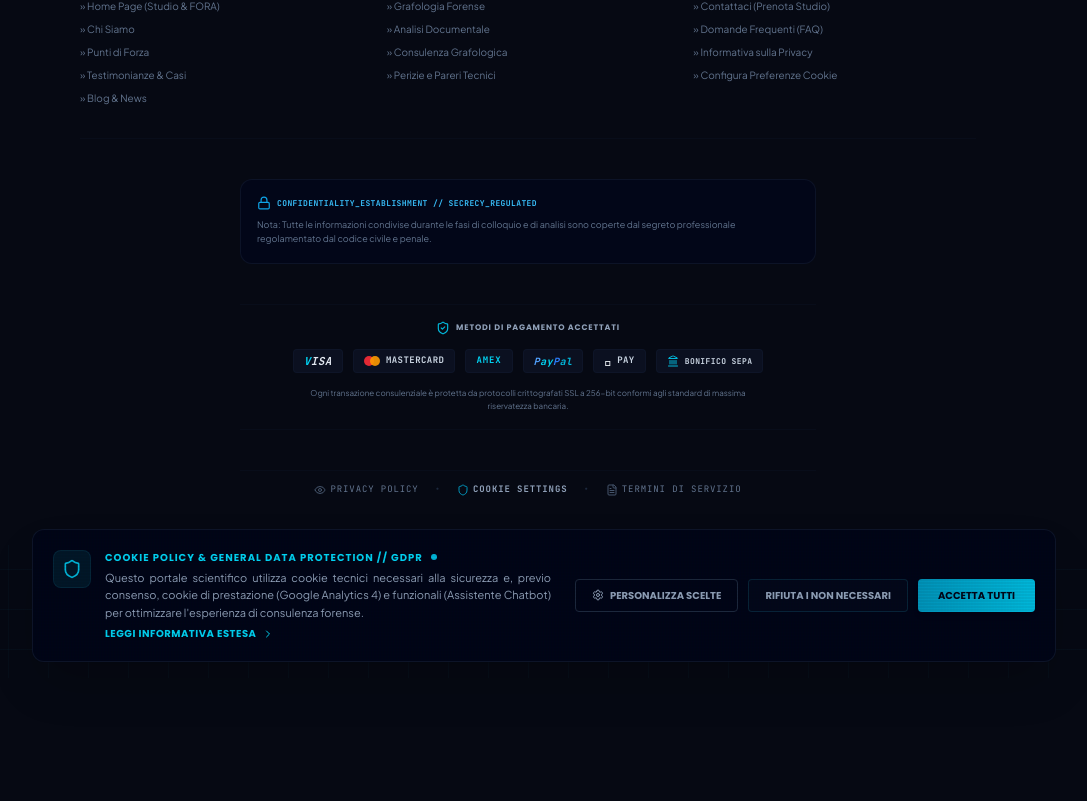
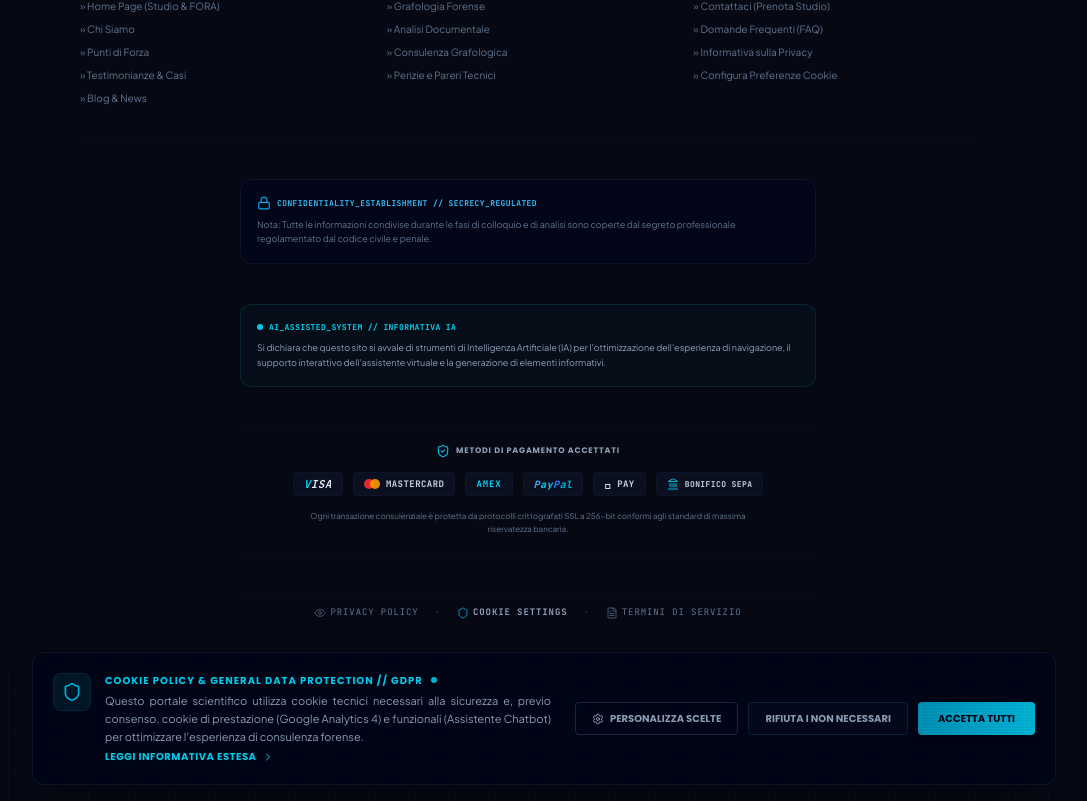
Before and after one commit to Facilissimoweb/Elena-Angelini-Criminologa-Studio, a React (Vite) app: page / in a window 1280 px wide. Shown: the part 3031-3832 px from the top of the page, without its empty margins (112-1199 px from the left). Before the commit the page ends 3709 px from the top, so only its background shows below. Built offline with nearby package versions, Linux system fonts and the light colour scheme.

Commit message:
feat(footer): add AI disclosure notice
Include an informative notice in the footer regarding the use of Artificial Intelligence systems on the website for user experience and support.

```diff
--- a/src/components/Footer.tsx
+++ b/src/components/Footer.tsx
@@ -181,6 +181,20 @@ export default function Footer({ lang, onOpenLegal, onNavigate }: FooterProps) {
           </p>
         </div>
 
+        {/* AI Declaration Notice */}
+        <div className="max-w-xl mx-auto p-4 bg-cyan-950/10 border border-cyan-900/40 rounded-xl space-y-2 text-left">
+          <div className="flex items-center space-x-1.5 text-cyan-400 font-bold uppercase tracking-wider text-[8px]">
+            <span className="w-1.5 h-1.5 rounded-full bg-cyan-400 animate-pulse shrink-0" />
+            <span>AI_ASSISTED_SYSTEM // INFORMATIVA IA</span>
+          </div>
+          <p className="text-[9px] text-slate-400 leading-relaxed font-sans">
+            {lang === 'it'
+              ? "Si dichiara che questo sito si avvale di strumenti di Intelligenza Artificiale (IA) per l'ottimizzazione dell'esperienza di navigazione, il supporto interattivo dell'assistente virtuale e la generazione di elementi informativi."
+              : "We declare that this website utilizes Artificial Intelligence (AI) systems to optimize the browsing experience, provide interactive virtual assistance, and facilitate information delivery."
+            }
+          </p>
+        </div>
+
         {/* Accepted Payment Methods Section */}
         <div className="py-4 border-t border-b border-slate-900/30 max-w-xl mx-auto space-y-3.5 select-none">
           <div
```
